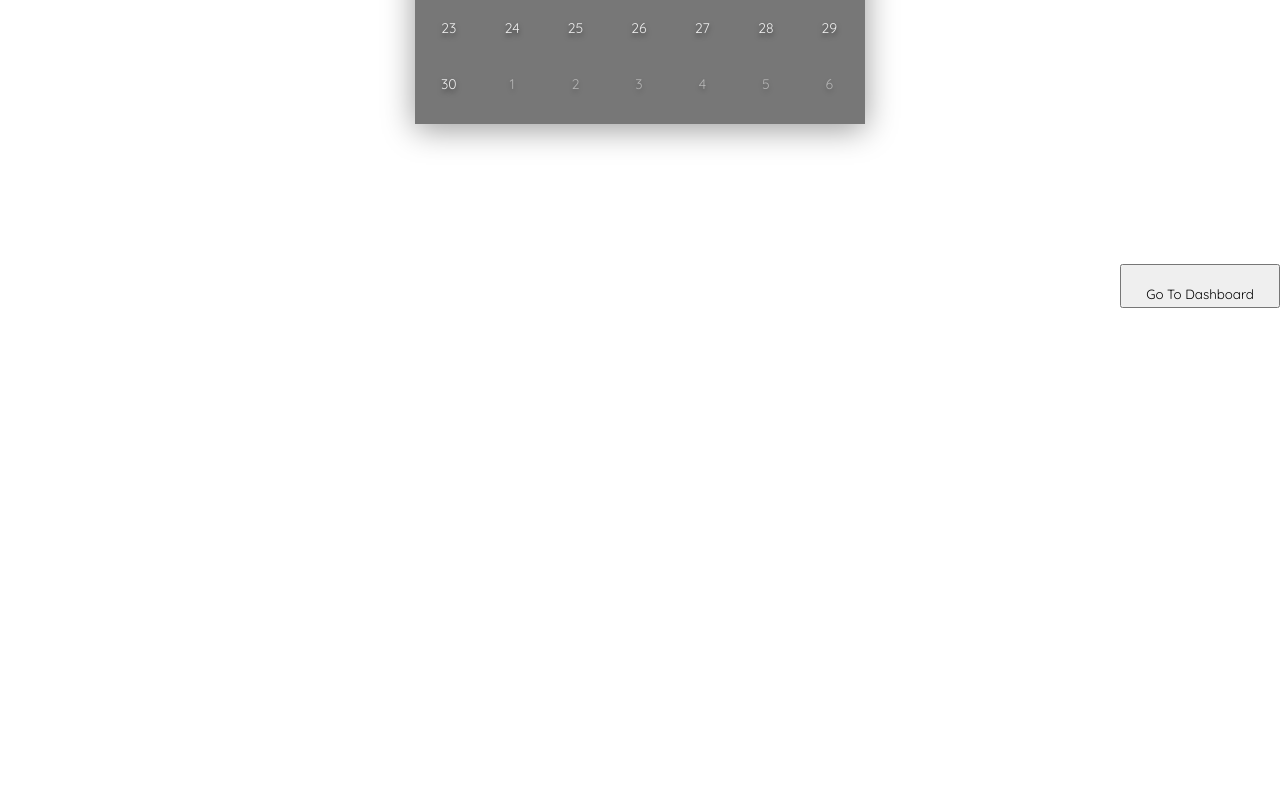
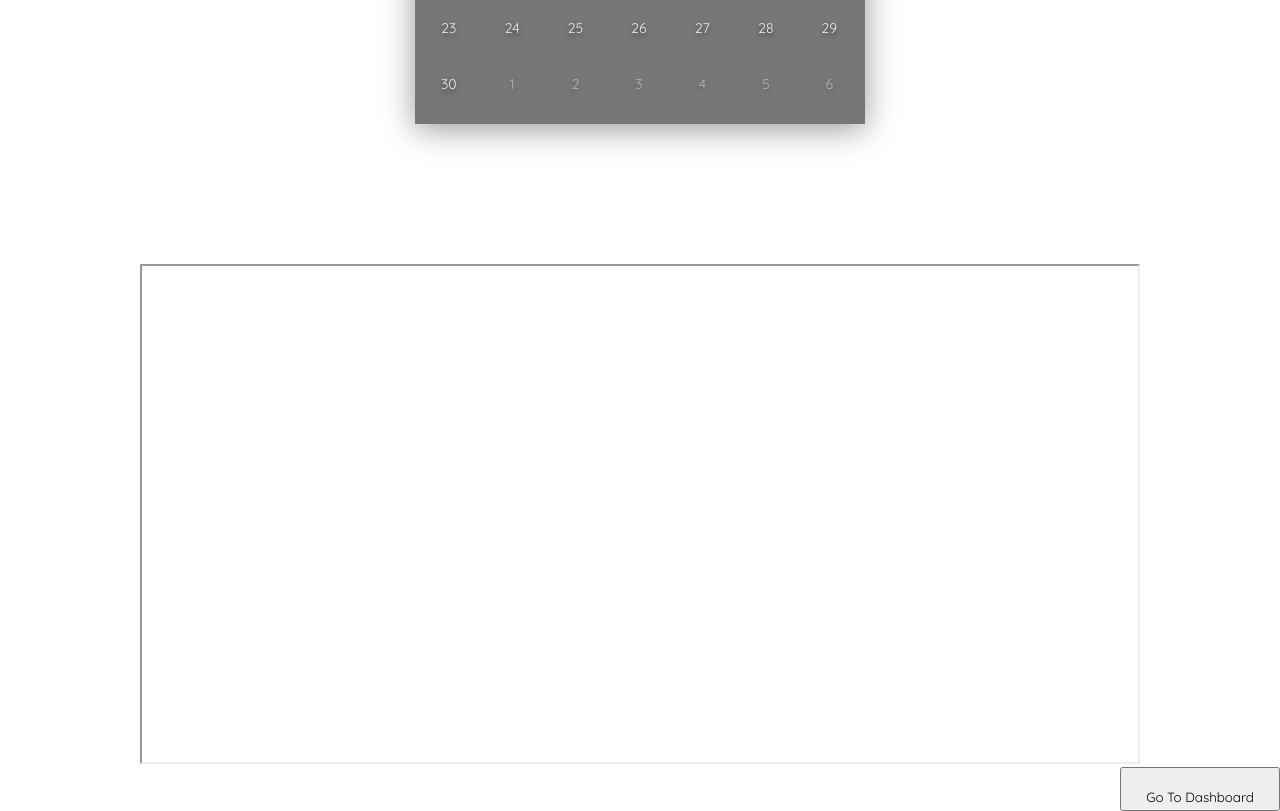
Before and after one commit to tan1729/student-portal, a plain HTML site: page login.html/calendar.html in a window 1280 px wide. Shown: the part 666-1477 px from the top of the page. Before the commit the page ends 974 px from the top, so only its background shows below. Drawn offline with Linux system fonts and the light colour scheme.

Commit message:
"committed"

```diff
--- a/login.html/calendar.html
+++ b/login.html/calendar.html
@@ -91,6 +91,7 @@
         </div>
     </div>
     </div>
+    <center><iframe src="D:\IIITL\Holiday List- 2023.pdf" height="500" width="1000"></iframe></center>
     <form action="#">
         <a href="htmlfile.html"><input type="button" class= "btn btn-primary" value="Go To Dashboard"></a>
     </form>
```
